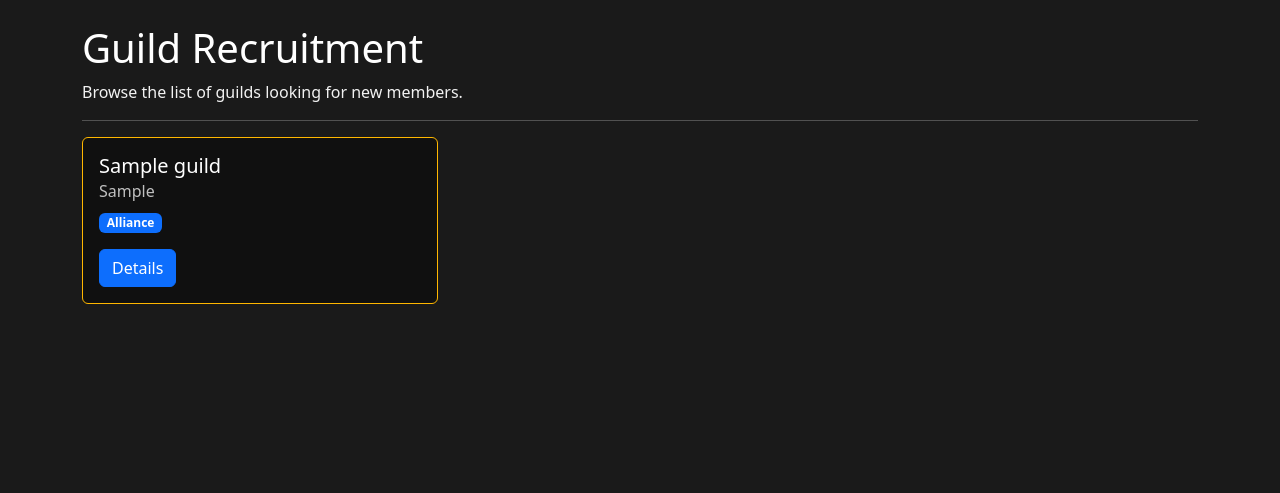
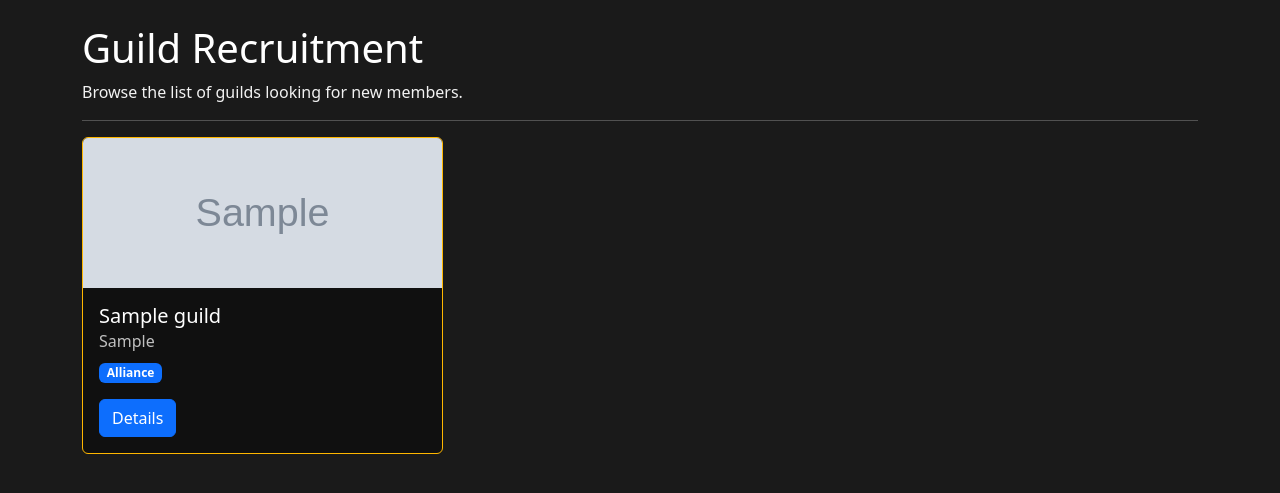
Before and after one commit to mathiase4/wow-guild-recruitment, a Django app: page / in a window 1280 px wide. Shown: the part 56-549 px from the top of the page. Run offline with Django 4.2, Linux system fonts and the light colour scheme; tables that the repository leaves empty hold one stand-in row (values such as "Sample post"); grey boxes marked "Sample" are stand-in pictures.

Commit message:
structure in css trying to solve the image width and height

```diff
--- a/guild_recruit/settings.py
+++ b/guild_recruit/settings.py
@@ -145,6 +145,9 @@ STATICFILES_DIRS = [BASE_DIR / "static"]
 # https://docs.djangoproject.com/en/4.2/ref/settings/#default-auto-field
 
 STORAGES = {
+    "default": {
+        "BACKEND": "django.core.files.storage.FileSystemStorage",
+    },
     "staticfiles": {
         "BACKEND": "whitenoise.storage.CompressedManifestStaticFilesStorage",
     }
--- a/static/css/style.css
+++ b/static/css/style.css
@@ -15,6 +15,14 @@ a {
 
     border: 1px solid #ffb700;
     color: #ffffff;
+    min-height: 250px;
+
+
+}
+.card-img-top {
+    height: 150px;
+    object-fit: cover;
+    width: 100%;
 }
 
 .guild-card .text-muted {
--- a/templates/guilds/guild_detail.html
+++ b/templates/guilds/guild_detail.html
@@ -9,6 +9,7 @@
 <span class="text-muted">{{ guild.realm }} - {{ guild.region }}</span>
 </p>
 <hr>
+
 <p>{{ guild.description|linebreaks }}</p>
     </div>
 
--- a/templates/guilds/guild_list.html
+++ b/templates/guilds/guild_list.html
@@ -4,10 +4,16 @@
 <p>Browse the list of guilds looking for new members.</p>
 <hr>
 {% if guilds %}
-<div class="row">
+<div class="row g-3">
     {% for guild in guilds %}
     <div class="col-md-4 mb-4">
         <div class="card guild-card">
+            {% if guild.image %}
+
+<img src="{{ guild.image.url }}" class="card-img-top" alt="{{ guild.name }}">
+
+{% endif %}
+
             <div class="card-body">
                 <h5 class="card-title">{{ guild.name }}</h5>
                 <h6 class="card-subtitle mb-2 text-muted">{{ guild.realm }}</h6>
```
Also changed, not shown: media/guild_images/casualhordeguild.webp (added), media/guild_images/dragonsofazeroth.webp (added), media/guild_images/fellowshipofstormwind.webp (added), media/guild_images/keyrunners.webp (added), media/guild_images/knightsofelwynn.webp (added), media/guild_images/moonlight_clan.webp (added).
